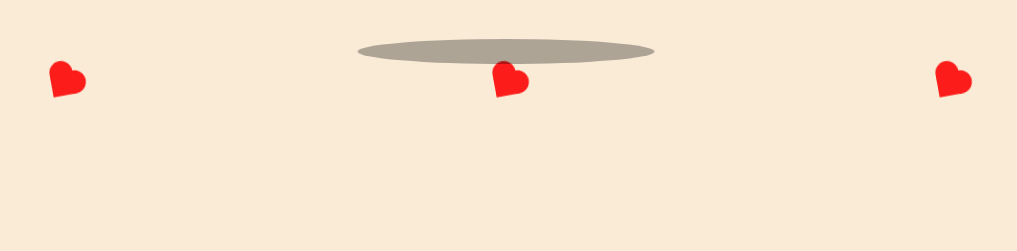
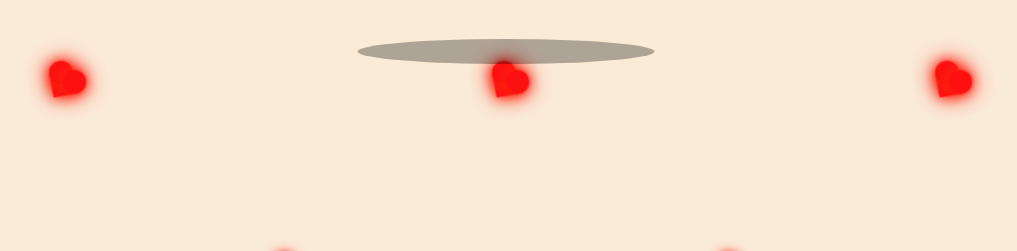
Before and after one commit to praweensoni01/Envelope-card, a plain HTML site: page index.html in a window 1280 px wide. Shown: the part 564-815 px from the top of the page, without its empty margins (134-1151 px from the left). Drawn offline with Linux system fonts and the light colour scheme.

Commit message:
glow effect on hearts

```diff
--- a/style.css
+++ b/style.css
@@ -170,8 +170,11 @@ body{
     flex-direction: row;
     position: relative;
     transform: rotate(-45deg);
-    opacity: .6;
     animation: floatUp 3s ease-in-out infinite;
+    box-shadow: 0 0 5px #ff0000,
+    0 0 25px #ff1500,
+    0 0 50px #ff2f00;
+    /* 0 0 100px #f62d00; */
 }
 
 .one::before, .one::after, .two::before, .two::after,
@@ -183,6 +186,9 @@ body{
     height: 50px;
     background-color: rgb(252, 0, 0); /* Adjusted color for the heart */
     position: absolute;
+    box-shadow: 0 0 5px #ff0000,
+    0 0 25px #ff1500,
+    0 0 50px #ff1500;
 }
 
 .one::before, .two::before, .three::before, .four::before, .five::before {
@@ -202,7 +208,7 @@ body{
         opacity: 1;
     }
     100% {
-        opacity: .5;
+        opacity: .7;
         bottom: 0;
     }
     0%{
```
